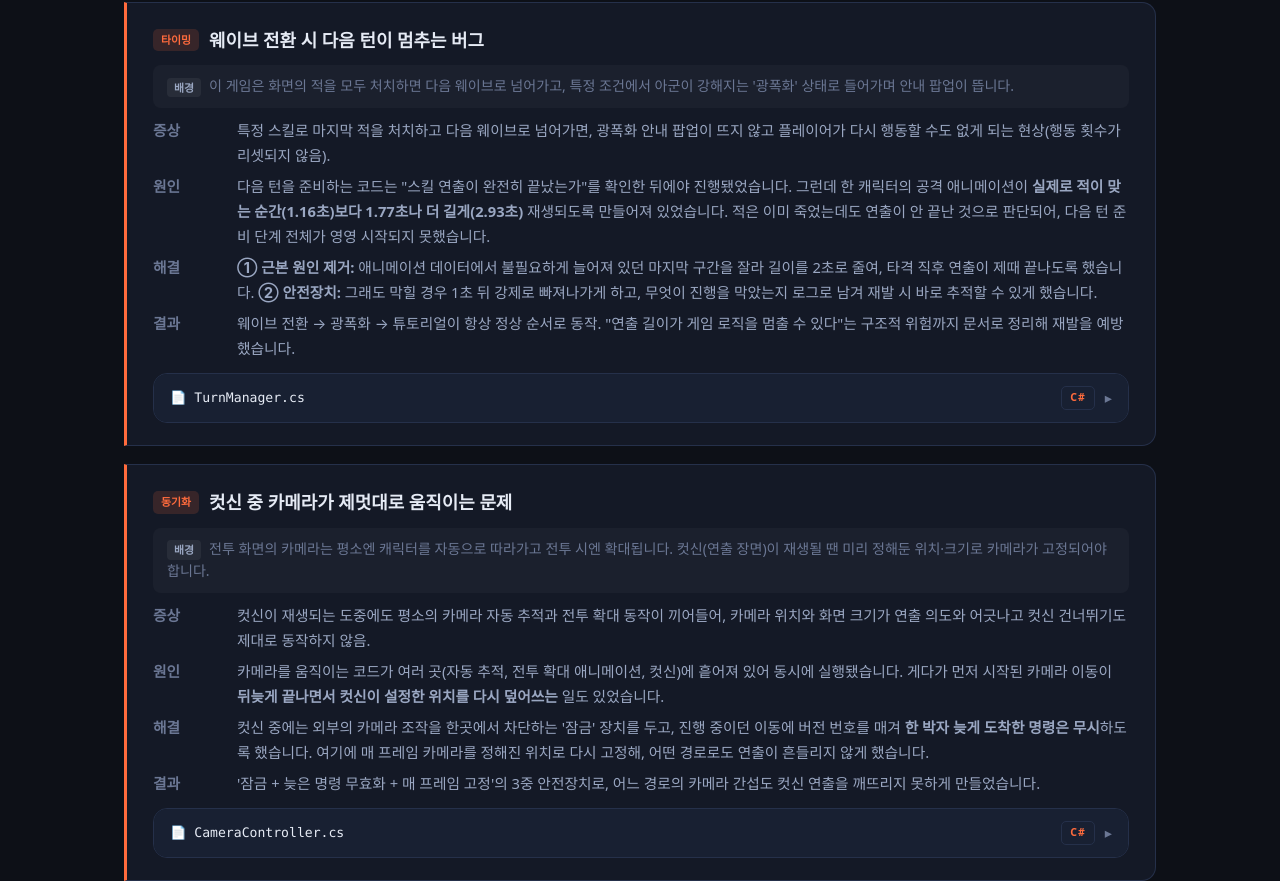
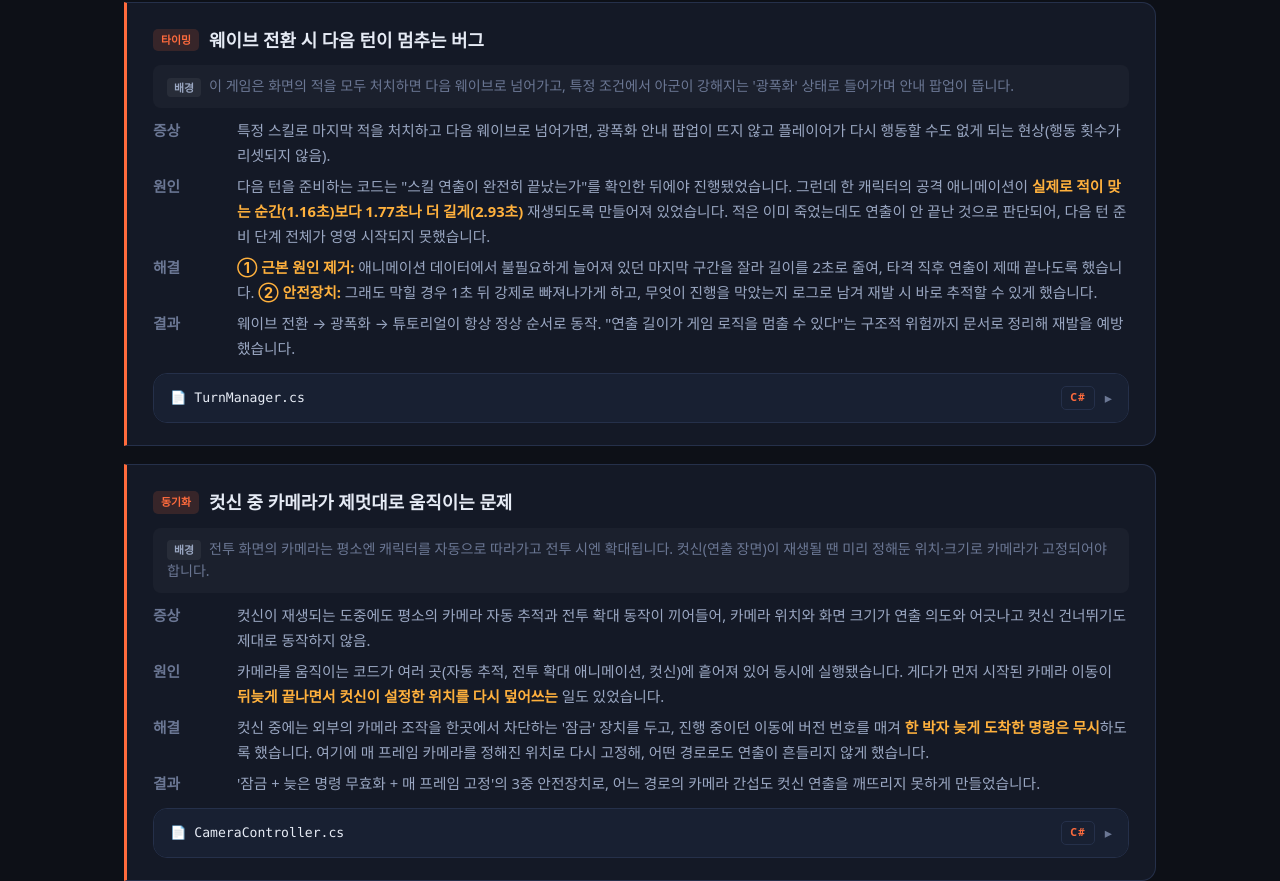
Before and after one commit to GEMPRayelle/GEMPRayelle.github.io, a plain HTML site: page index.html in a window 1280 px wide. Shown: the part 8303-9184 px from the top of the page. Drawn offline with Linux system fonts and the light colour scheme.

Commit message:
update: portfolio index.html

```diff
--- a/styles.css
+++ b/styles.css
@@ -188,6 +188,7 @@
   .ts-row { display: grid; grid-template-columns: 70px 1fr; gap: 6px 14px; margin: 10px 0; font-size: .92rem; }
   .ts-row .lbl { color: var(--text-faint); font-weight: 700; }
   .ts-row .txt { color: var(--text-dim); }
+  .ts-row .txt b { color: var(--accent-2); font-weight: 700; }   /* 핵심 강조 */
 
   /* ---------- ShapeParser 시각화 ---------- */
   .sp-viz { display: flex; flex-wrap: wrap; align-items: center; justify-content: center; gap: 22px; padding: 18px; margin: 0 0 14px; background: rgba(255,255,255,.025); border: 1px solid var(--border); border-radius: 10px; }
```
